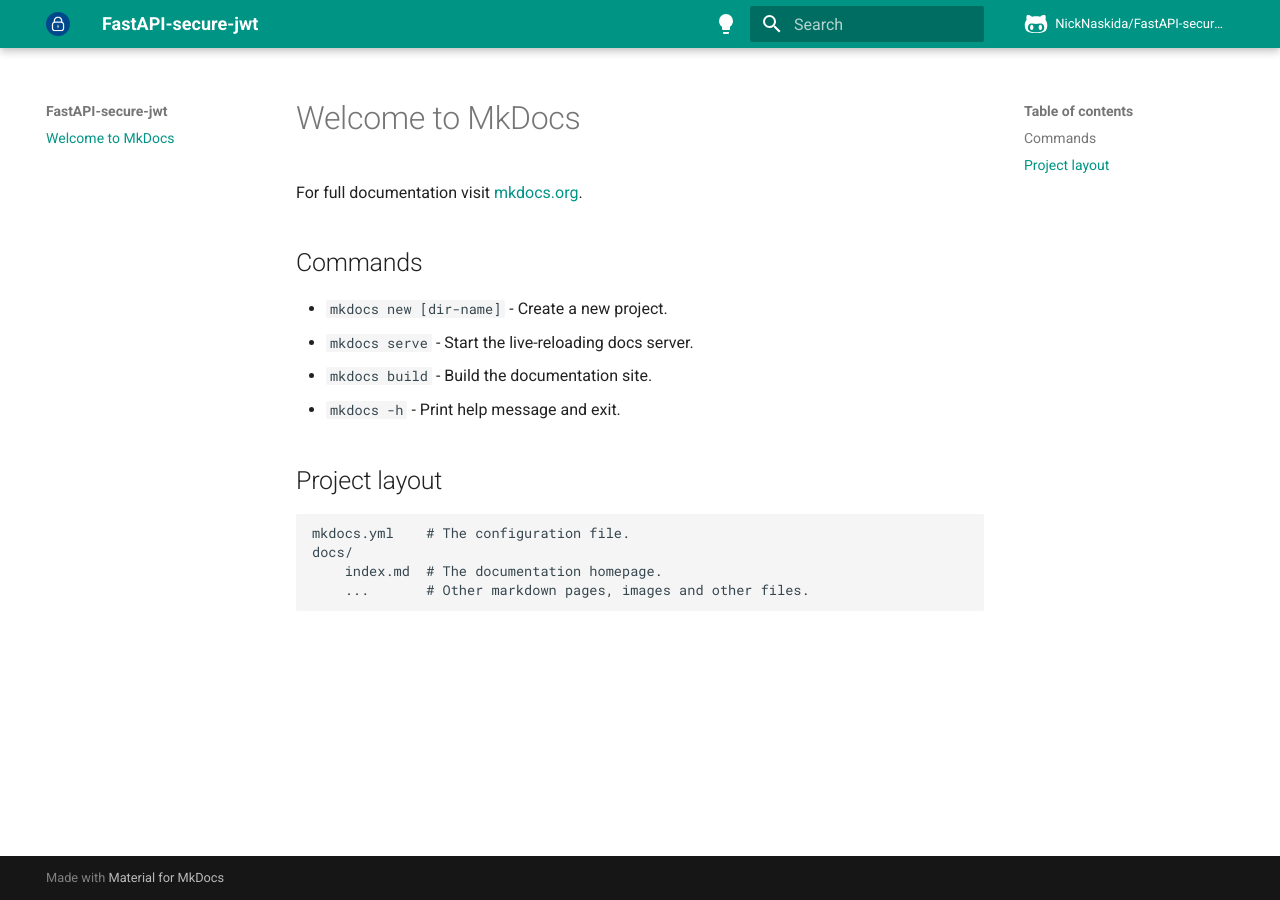
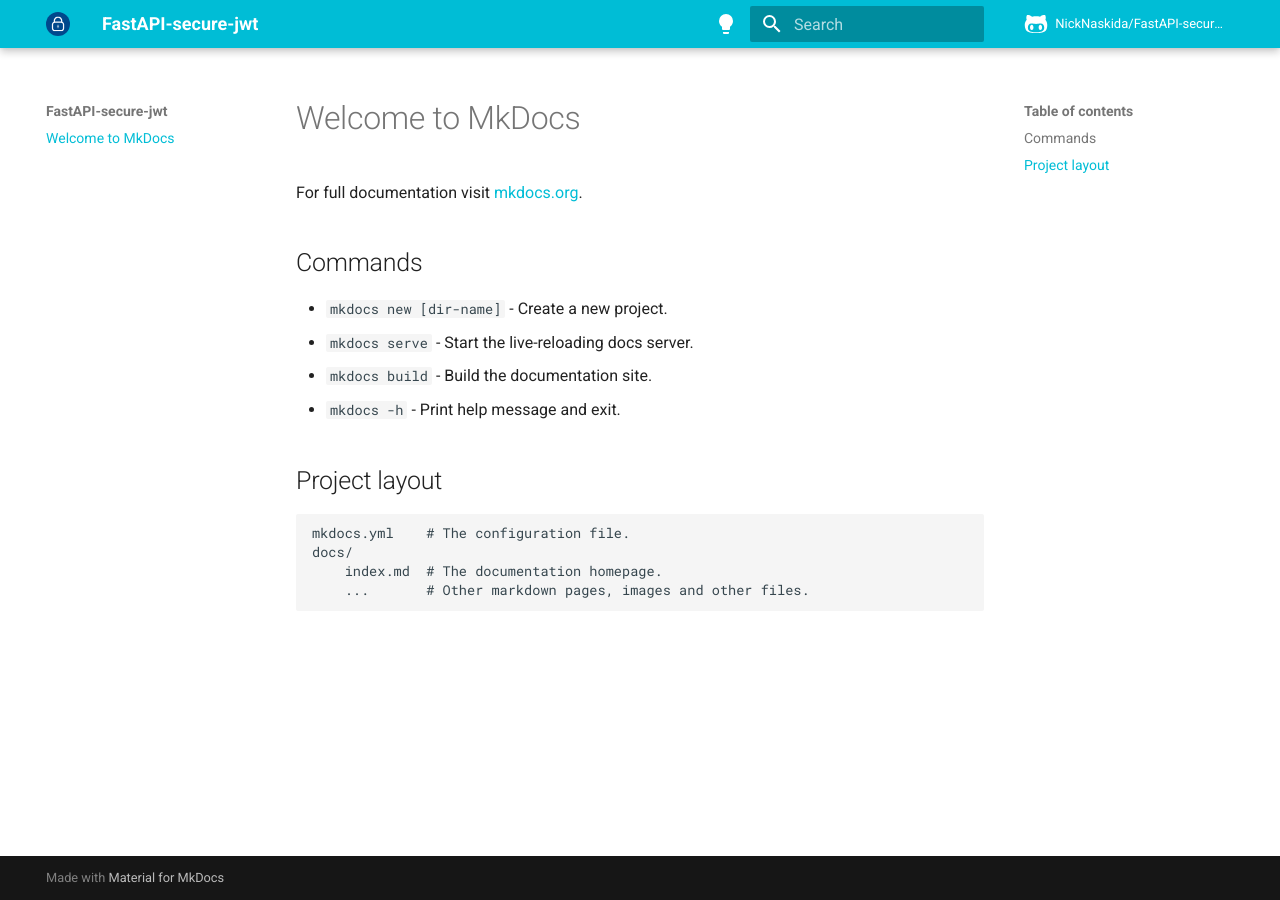
Before and after one commit to NickNaskida/FastAPI-Auth-Service, an MkDocs documentation site: the page built from docs/en/docs/index.md, in a window 1280 px wide. Built offline with MkDocs 1.6.1 and Material for MkDocs 9.7.7, drawn with Linux system fonts in a browser that asks for light colours; comment, search, counter and statistics services are not loaded.

Commit message:
fix: minor changes

```diff
--- a/docs/en/mkdocs.yml
+++ b/docs/en/mkdocs.yml
@@ -9,22 +9,26 @@
   palette:
   - media: '(prefers-color-scheme: light)'
     scheme: default
-    primary: teal
-    accent: amber
+    primary: cyan
+    accent: light green
     toggle:
       icon: material/lightbulb
       name: Switch to light mode
   - media: '(prefers-color-scheme: dark)'
     scheme: slate
-    primary: teal
-    accent: amber
+    primary: cyan
+    accent: light green
     toggle:
       icon: material/lightbulb-outline
       name: Switch to dark mode
   features:
-  - search.suggest
-  - search.highlight
-  - content.tabs.link
+    - search.suggest
+    - search.highlight
+    - content.tabs.link
+    - navigation.instant
+    - navigation.top
+    - navigation.sections
+    - content.code.annotate
   icon:
     repo: fontawesome/brands/github-alt
   logo: img/logo.svg
```
Also changed, not shown: 2 other files.
